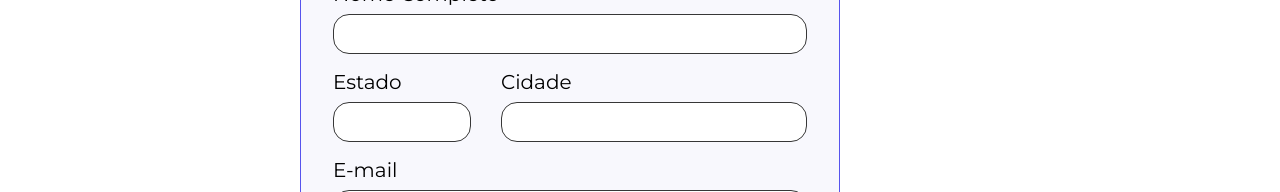
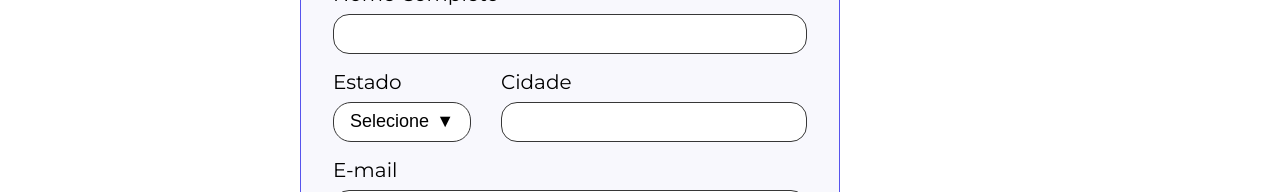
Before and after one commit to PeuStone/freelando, a React (Create React App) app: page / in a window 1280 px wide. Shown: the part 458-650 px from the top of the page. Built offline with nearby package versions, Linux system fonts and the light colour scheme.

Commit message:
Criação do componente da lista suspensa

```diff
--- a/src/App.js
+++ b/src/App.js
@@ -15,6 +15,7 @@
 import { Link } from "./componentes/Link";
 import { ListaInline } from './componentes/ListaInline'
 import { ItemListaInline } from './componentes/ListaInline/ItemListaInline'
+import { ListaSuspensa } from "./componentes/ListaSuspensa";
 
 function App() {
   return (
@@ -49,7 +50,7 @@
               </Row>
               <Row>
                 <Col lg={4} md={4} sm={4}>
-                  <CampoTexto titulo="Estado" />
+                  <ListaSuspensa titulo="Estado" />
                 </Col>
                 <Col lg={8} md={8} sm={8}>
                   <CampoTexto titulo="Cidade" />
--- /dev/null
+++ b/src/componentes/ListaSuspensa/index.jsx
@@ -0,0 +1,50 @@
+import styled from "@emotion/styled"
+import { useState } from "react"
+
+const LabelEstilizada = styled.label`
+    display: block;
+    width: 100%;
+    box-sizing: border-box;
+    font-weight: 400;
+    font-size: 20px;
+    line-height: 24px;
+    position: relative;
+
+`
+
+const BotaoEstilizado = styled.button`
+    cursor: pointer;
+    display: block;
+    height: 40px;
+    width: 100%;
+    font-size: 18px;
+    outline: none;
+    box-sizing: border-box;
+    display: flex;
+    align-items: center;
+    justify-content: space-between;
+    font-weight: 400;
+    border-radius: 18px;
+    border-bottom-left-radius: ${props => props.estaAberta ? '0' : '18px'};
+    border-bottom-right-radius: ${props => props.estaAberta ? '0' : '18px'};
+    margin-top: ${props => props.theme.espacamentos.xs};
+    padding: ${props => props.theme.espacamentos.s};
+    background: ${props => props.theme.cores.branco};
+    border: 1px solid ${props => props.theme.cores.neutras.a};
+    &:focus {
+        border-color: ${props => props.theme.cores.focus};
+    }
+`
+
+export const ListaSuspensa = ({ titulo }) => {
+    const [estaAberta, alternarVisibilidade] = useState(false)
+
+    return (
+        <LabelEstilizada>
+            {titulo}
+            <BotaoEstilizado onClick={() => alternarVisibilidade(!estaAberta)}>
+                Selecione <span>{estaAberta ? '▲' : '▼'}</span>
+            </BotaoEstilizado>
+        </LabelEstilizada>
+    )
+}
```
